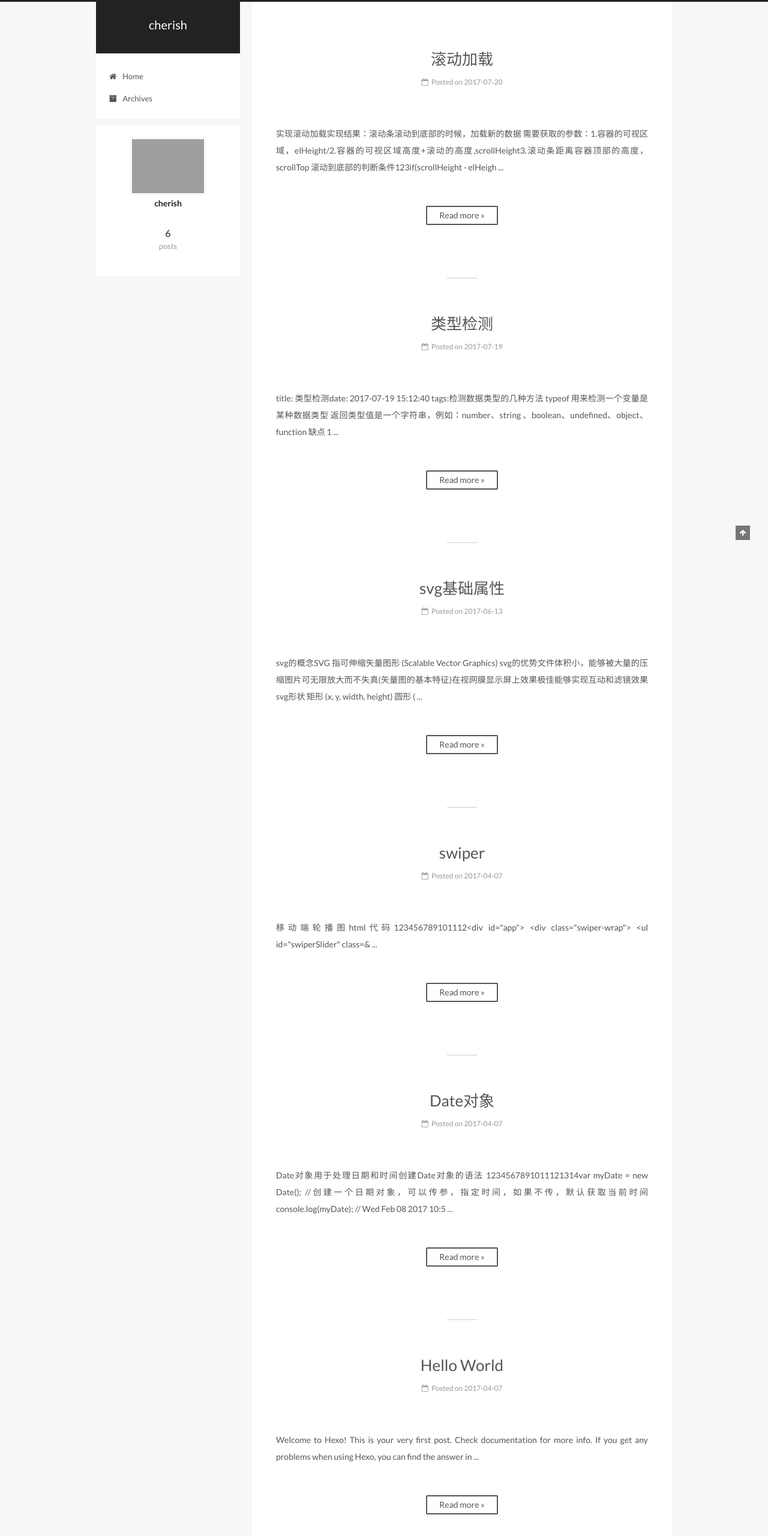
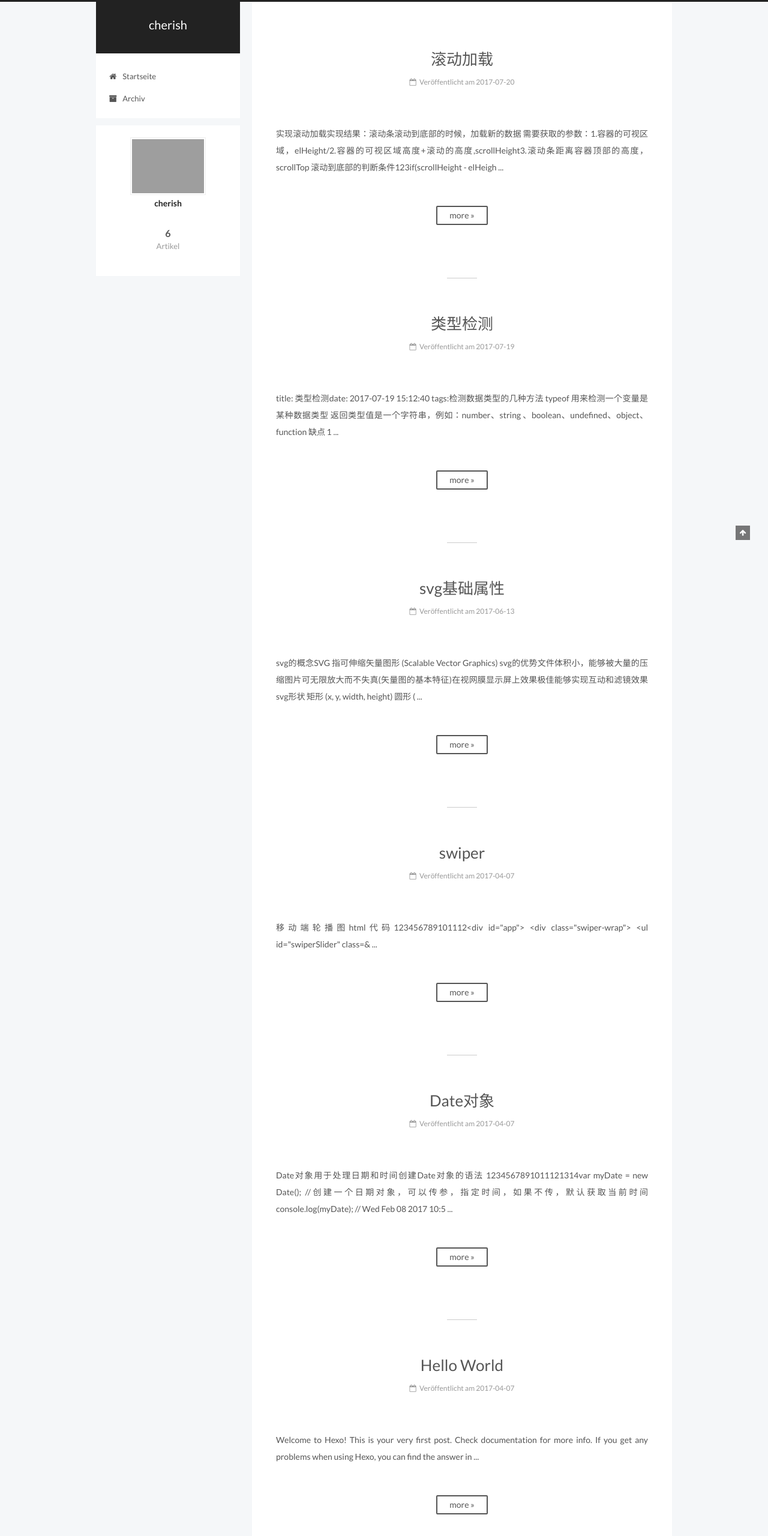
Before and after one commit to cherishxtt/cherishxtt.github.io, a plain HTML site: page index.html in a window 1280 px wide. Shown: the top 2560 px of the page at 60% size. Drawn offline with Linux system fonts and the light colour scheme; grey boxes are pictures that could not be loaded.

Commit message:
Site updated: 2017-08-13 12:56:03

```diff
--- a/index.html
+++ b/index.html
@@ -194,7 +194,7 @@
 
               <i class="menu-item-icon fa fa-fw fa-home"></i> <br />
 
-            Home
+            Startseite
           </a>
         </li>
 
@@ -204,7 +204,7 @@
 
               <i class="menu-item-icon fa fa-fw fa-archive"></i> <br />
 
-            Archives
+            Archiv
           </a>
         </li>
 
@@ -274,7 +274,7 @@
                 <i class="fa fa-calendar-o"></i>
               </span>
 
-                <span class="post-meta-item-text">Posted on</span>
+                <span class="post-meta-item-text">Veröffentlicht am</span>
 
               <time title="Post created" itemprop="dateCreated datePublished" datetime="2017-07-20T11:47:37+08:00">
                 2017-07-20
@@ -321,7 +321,7 @@
           <!--noindex-->
           <div class="post-button text-center">
             <a class="btn" href="/2017/07/20/滚动加载/#more" rel="contents">
-              Read more &raquo;
+              more &raquo;
             </a>
           </div>
           <!--/noindex-->
@@ -403,7 +403,7 @@
                 <i class="fa fa-calendar-o"></i>
               </span>
 
-                <span class="post-meta-item-text">Posted on</span>
+                <span class="post-meta-item-text">Veröffentlicht am</span>
 
               <time title="Post created" itemprop="dateCreated datePublished" datetime="2017-07-19T16:17:45+08:00">
                 2017-07-19
@@ -452,7 +452,7 @@ typeof 用来检测一个变量是某种数据类型  返回类型值是一个
           <!--noindex-->
           <div class="post-button text-center">
             <a class="btn" href="/2017/07/19/类型检测/#more" rel="contents">
-              Read more &raquo;
+              more &raquo;
             </a>
           </div>
           <!--/noindex-->
@@ -534,7 +534,7 @@ typeof 用来检测一个变量是某种数据类型  返回类型值是一个
                 <i class="fa fa-calendar-o"></i>
               </span>
 
-                <span class="post-meta-item-text">Posted on</span>
+                <span class="post-meta-item-text">Veröffentlicht am</span>
 
               <time title="Post created" itemprop="dateCreated datePublished" datetime="2017-06-13T15:51:43+08:00">
                 2017-06-13
@@ -583,7 +583,7 @@ svg形状
           <!--noindex-->
           <div class="post-button text-center">
             <a class="btn" href="/2017/06/13/svg基础属性/#more" rel="contents">
-              Read more &raquo;
+              more &raquo;
             </a>
           </div>
           <!--/noindex-->
@@ -665,7 +665,7 @@ svg形状
                 <i class="fa fa-calendar-o"></i>
               </span>
 
-                <span class="post-meta-item-text">Posted on</span>
+                <span class="post-meta-item-text">Veröffentlicht am</span>
 
               <time title="Post created" itemprop="dateCreated datePublished" datetime="2017-04-07T14:47:37+08:00">
                 2017-04-07
@@ -710,7 +710,7 @@ svg形状
           <!--noindex-->
           <div class="post-button text-center">
             <a class="btn" href="/2017/04/07/swiper/#more" rel="contents">
-              Read more &raquo;
+              more &raquo;
             </a>
           </div>
           <!--/noindex-->
@@ -792,7 +792,7 @@ svg形状
                 <i class="fa fa-calendar-o"></i>
               </span>
 
-                <span class="post-meta-item-text">Posted on</span>
+                <span class="post-meta-item-text">Veröffentlicht am</span>
 
               <time title="Post created" itemprop="dateCreated datePublished" datetime="2017-04-07T13:03:39+08:00">
                 2017-04-07
@@ -839,7 +839,7 @@ Date对象用于处理日期和时间创建Date对象的语法
           <!--noindex-->
           <div class="post-button text-center">
             <a class="btn" href="/2017/04/07/Date/#more" rel="contents">
-              Read more &raquo;
+              more &raquo;
             </a>
           </div>
           <!--/noindex-->
@@ -921,7 +921,7 @@ Date对象用于处理日期和时间创建Date对象的语法
                 <i class="fa fa-calendar-o"></i>
               </span>
 
-                <span class="post-meta-item-text">Posted on</span>
+                <span class="post-meta-item-text">Veröffentlicht am</span>
 
               <time title="Post created" itemprop="dateCreated datePublished" datetime="2017-04-07T10:54:12+08:00">
                 2017-04-07
@@ -966,7 +966,7 @@ Date对象用于处理日期和时间创建Date对象的语法
           <!--noindex-->
           <div class="post-button text-center">
             <a class="btn" href="/2017/04/07/hexo新建文章/#more" rel="contents">
-              Read more &raquo;
+              more &raquo;
             </a>
           </div>
           <!--/noindex-->
@@ -1048,7 +1048,7 @@ Date对象用于处理日期和时间创建Date对象的语法
             <div class="site-state-item site-state-posts">
               <a href="/archives">
                 <span class="site-state-item-count">6</span>
-                <span class="site-state-item-name">posts</span>
+                <span class="site-state-item-name">Artikel</span>
               </a>
             </div>
 
@@ -1102,7 +1102,7 @@ Date对象用于处理日期和时间创建Date对象的语法
 
 
 <div class="powered-by">
-  Powered by <a class="theme-link" href="https://hexo.io">Hexo</a>
+  Erstellt mit  <a class="theme-link" href="https://hexo.io">Hexo</a>
 </div>
 
 <div class="theme-info">
```
Also changed, not shown: 2017/04/07/Date/index.html (+5 -5 lines), 2017/04/07/hexo新建文章/index.html (+7 -7 lines), 2017/04/07/swiper/index.html (+7 -7 lines), 2017/06/13/svg基础属性/index.html (+7 -7 lines), 2017/07/19/类型检测/index.html (+7 -7 lines), 2017/07/20/滚动加载/index.html (+8 -8 lines), archives/2017/04/index.html (+6 -6 lines), archives/2017/06/index.html (+6 -6 lines), archives/2017/07/index.html (+6 -6 lines), archives/2017/index.html (+6 -6 lines), archives/index.html (+6 -6 lines).
